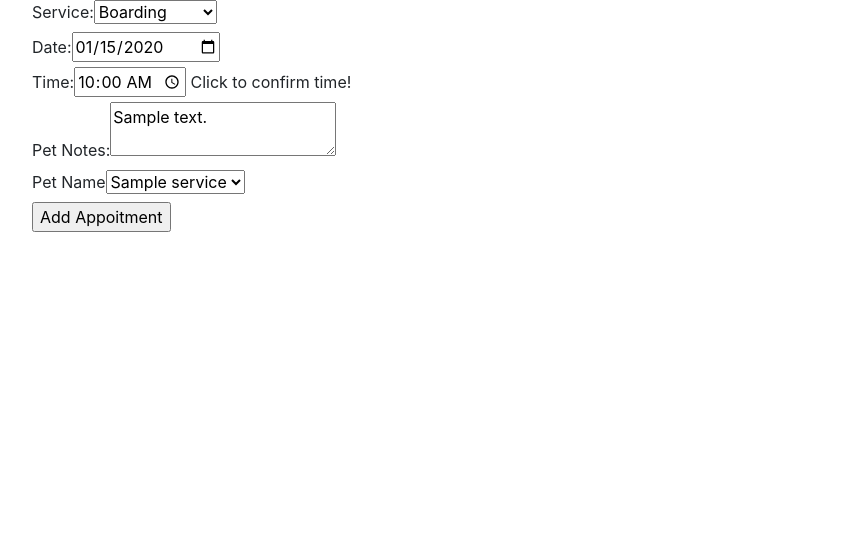
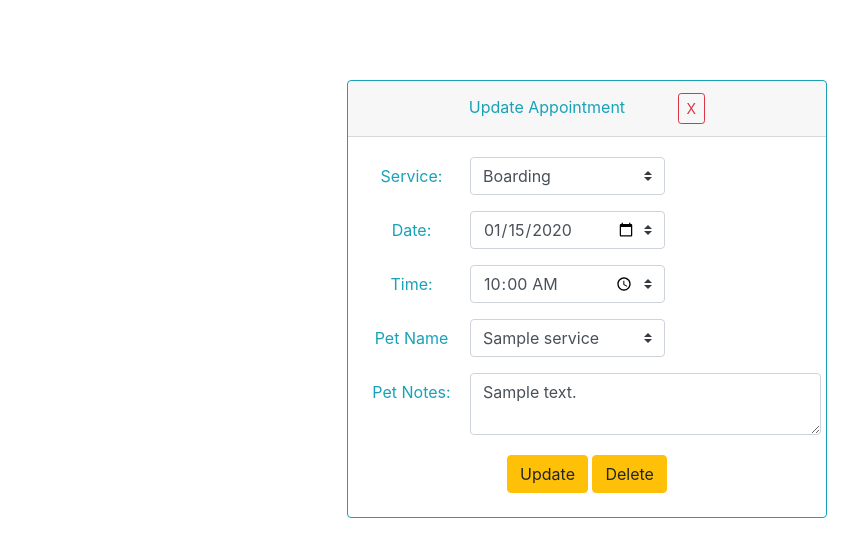
Before and after one commit to Juandtorres23/specializations_capstone, a Flask app: page /update_service/1 in a window 1280 px wide. Shown: the part 56-613 px from the top of the page, without its empty margins (53-911 px from the left). Run offline with Flask 2, Linux system fonts and the light colour scheme; a user stored in the database is signed in; tables that the repository leaves empty hold one stand-in row (values such as "Sample post").

Commit message:
Added styling to edit pet/ edit service

```diff
--- a/app.py
+++ b/app.py
@@ -116,7 +116,7 @@ def add_service():
 
 @app.route('/update_pet/<pet_id>', methods = ['GET', 'POST'])
 def update_pet(pet_id):
-
+    pets = current_user.get_pets()
     pet = Pet.query.filter_by(id=pet_id).first()
     form = get_pet_form(pet.pet_type, pet.size)
 
@@ -134,7 +134,7 @@ def update_pet(pet_id):
             return redirect(url_for('welcome_user'))
 
     else:
-        return render_template("update_pet.html", pet=pet, form=form, pet_id=pet_id)
+        return render_template("update_pet.html", pets=pets, pet=pet, form=form, pet_id=pet_id)
 
 @app.route('/update_service/<service_id>', methods = ['GET', 'POST'])
 def update_service(service_id):
--- a/myproject/templates/update_service.html
+++ b/myproject/templates/update_service.html
@@ -1,15 +1,34 @@
 {% extends  "base.html" %}
 {% block content %}
-    <form action="{{ url_for('update_service', service_id = service.id) }}" method="post">
+<div class="d-flex justify-content-lg-around" style="padding-top: 5rem;">
 
-        {{form.hidden_tag()}}
-        {{form.service_type.label}}{{form.service_type(value=service.service_type, default=True)}}<br>
-        {{form.date.label}}{{form.date(value=service.date)}}<br>
-        {{form.time.label}}{{form.time(value=service.time)}}  Click to confirm time!<br>
-        {{form.notes.label}}{{form.notes(value=service.notes)}}<br>
-        {{form.pet_name.label}}{{form.pet_name(value=service.pet_name)}}<br>
-        {{form.submit()}}
+    <div class="card border-info text-info text-center align-self-start" style="width: 30rem;">
+        <div class="card-header text-center">Update Appointment
+            <a class="btn btn-sm btn-outline-danger ml-5" href="{{ url_for('welcome_user') }} "> X </a>
+        </div>
+        <div class="card-body text-info">
+        <form action="{{ url_for('update_service', service_id = service.id) }}" method="post">
+            {{form.hidden_tag()}}
+            <div class="form-group row ">
+            {{form.service_type.label(class="col-sm-3 col-form-label")}} {{form.service_type(class="custom-select col-sm-5", value=service.service_type, default=True)}}
+            </div>
+            <div class="form-group row">
+            {{form.date.label(class="col-sm-3 col-form-label")}}{{form.date(class="custom-select col-sm-5", value=service.date)}}<br>
+            </div>
+            <div class="form-group row">
+            {{form.time.label(class="col-sm-3 col-form-label")}}{{form.time(class="custom-select col-sm-5", value=service.time)}}<br>
+            </div>
+            <div class="form-group row ">
+                {{form.pet_name.label(class="col-sm-3 col-form-label")}}{{form.pet_name(class="custom-select col-sm-5", value=service.pet_name)}}
+            </div>
+            <div class="form-group row">
+                {{form.notes.label(class="col-sm-3 col-form-label")}}{{form.notes(class="col-sm-9 form-control", value=service.notes)}}
+            </div>
+            {{form.submit(class="btn btn-warning my-1", value="Update")}}
+            <a href="{{ url_for('delete_service', service_id = service.id) }}" class="card-link btn btn-warning my-1">Delete</a>
+        </form>
+        </div>
 
-    </form>
-
+    </div>
+</div>
 {% endblock %}
```
Also changed, not shown: myproject/templates/profile.html (+6 -10 lines), myproject/templates/register.html (+24 -8 lines), myproject/templates/update_pet.html (+49 -8 lines).
